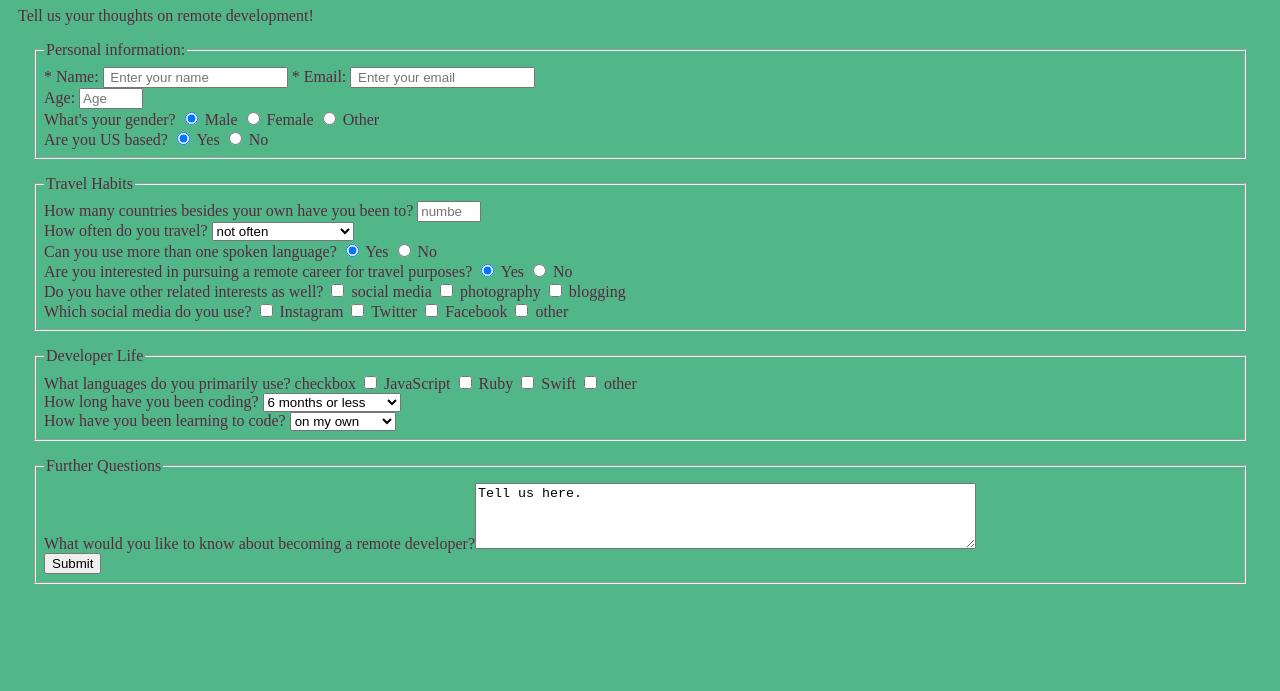
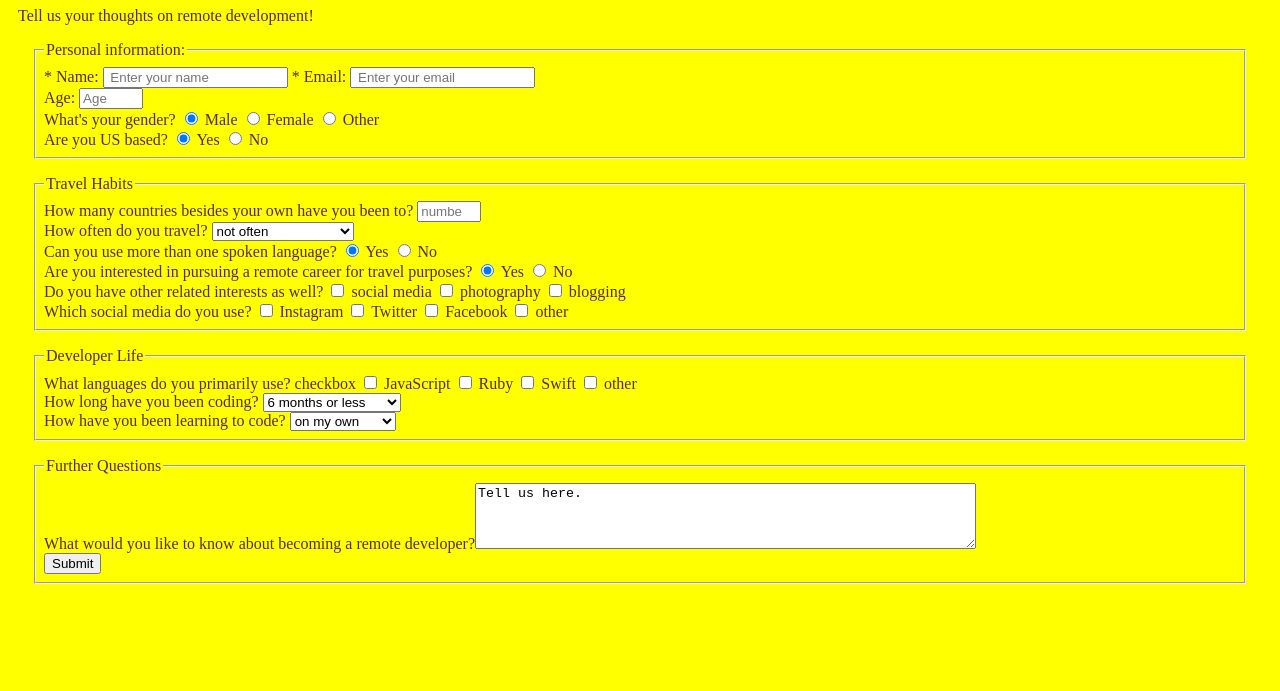
Before and after one commit to chauxvive/SurveyProject, a plain HTML site: page index.html in a window 1280 px wide. Shown: the part 109-800 px from the top of the page. Drawn offline with Linux system fonts and the light colour scheme.

Commit message:
fixing stylesheet

```diff
--- a/main.css
+++ b/main.css
@@ -3,7 +3,8 @@
 }
 
 body {
-    background: #52b788;
+    /* background: #52b788; */
+    background: yellow;
     padding: 10px;
     color: #592941;
 }
```
Also changed, not shown: index.html (+2 -2 lines).
